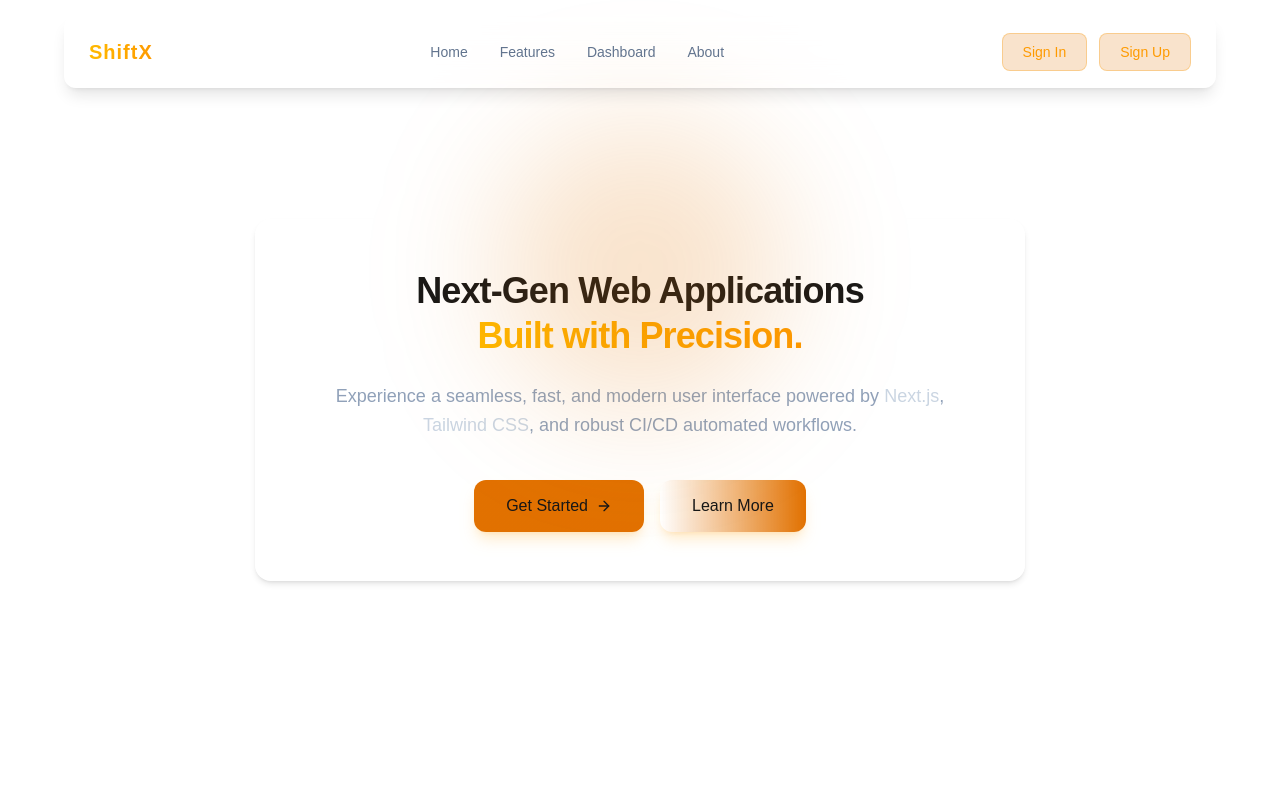
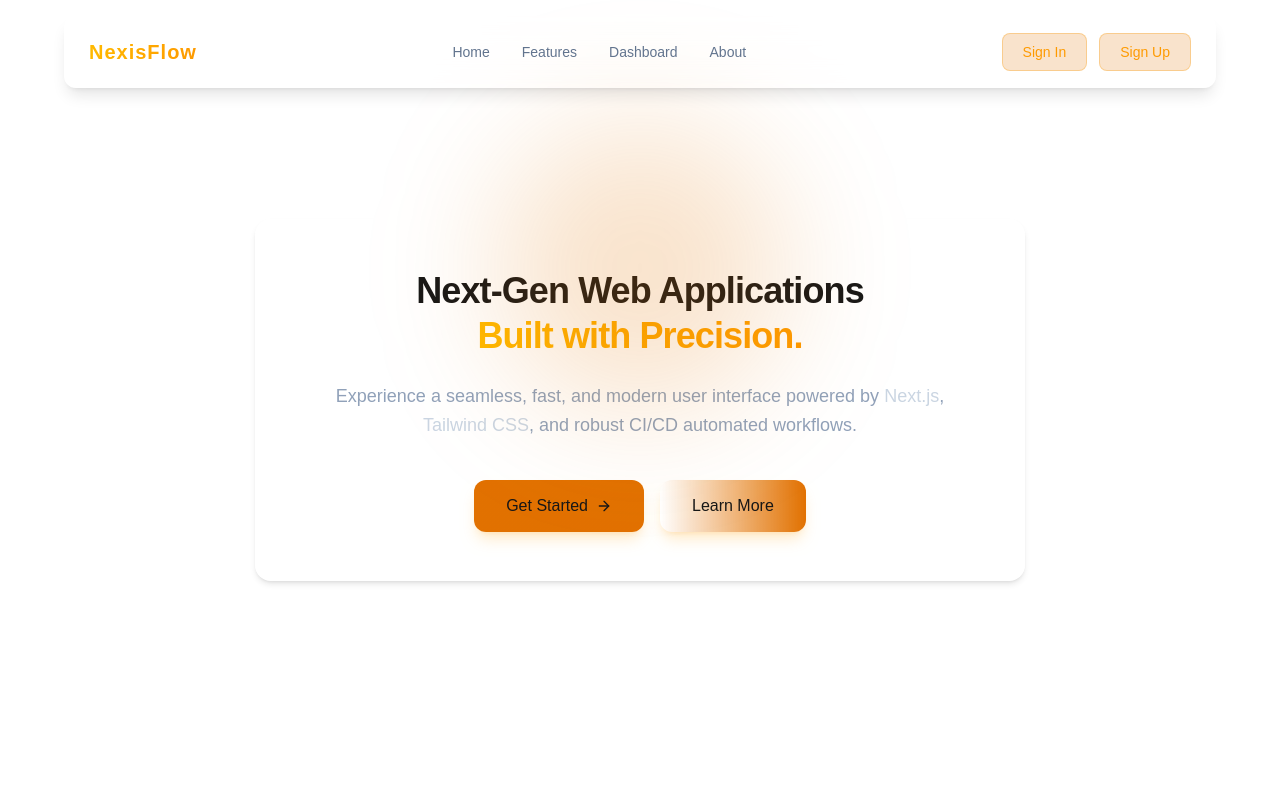
Before and after one commit to shiuly-28/shiftx-client, a Next.js app: page / in a window 1280 px wide. Shown: the top 800 px of the page. Built offline with nearby package versions, Linux system fonts and the light colour scheme.

Commit message:
title change

```diff
--- a/app/components/Navbar.jsx
+++ b/app/components/Navbar.jsx
@@ -8,7 +8,7 @@ export default function Navbar() {
   href="/"
   className="text-xl font-bold tracking-wider bg-gradient-to-r from-amber-400 to-amber-500 bg-clip-text text-transparent cursor-pointer"
 >
-  ShiftX
+  NexisFlow
 </Link>
 
       {/* Navigation Links */}
--- a/app/layout.tsx
+++ b/app/layout.tsx
@@ -2,7 +2,7 @@ import "./globals.css";
 import Providers from "./providers";
 
 export const metadata = {
-  title: "ShiftX",
+  title: "NexisFlow",
   description: "Next-Gen Web Applications Built with Precision.",
 };
 
```
